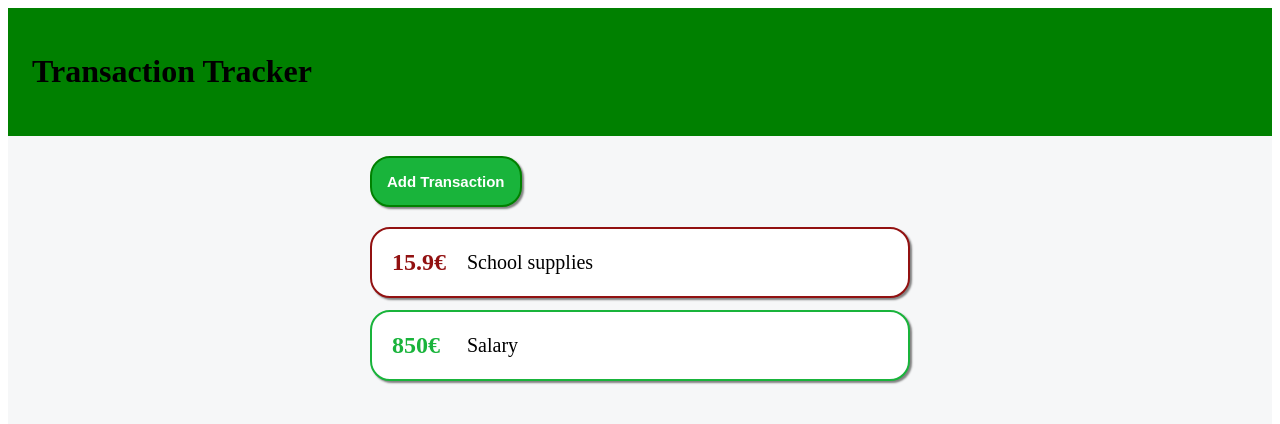
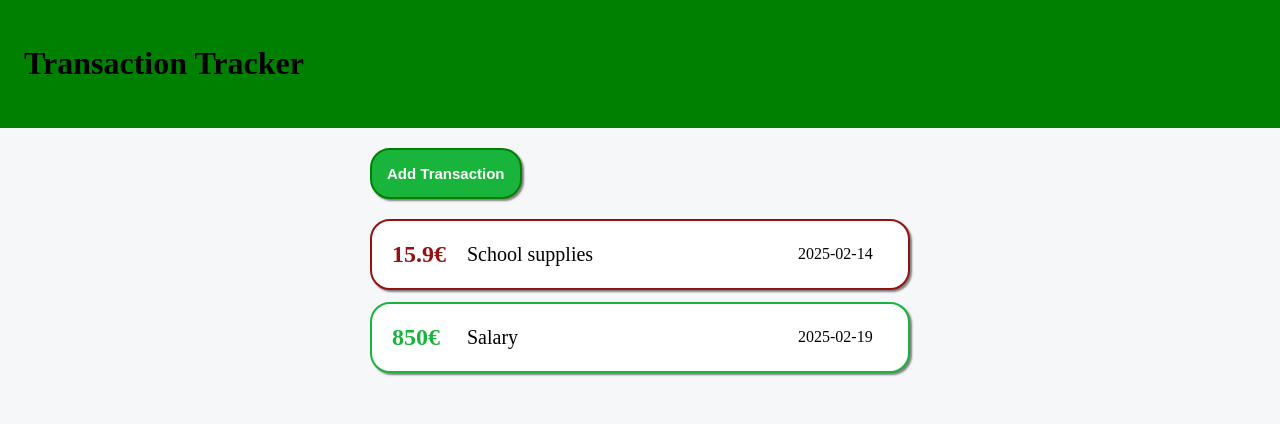
Before and after one commit to Tiisler/TransactionTracker, a Vue app: page / in a window 1280 px wide. Shown: the top 424 px of the page. Built offline with nearby package versions, Linux system fonts and the light colour scheme.

Commit message:
Added date

```diff
--- a/src/App.vue
+++ b/src/App.vue
@@ -8,13 +8,13 @@ const showEditModal = ref(false)
 const selectedTransaction = ref(null)
 
 let id = 0
-const transactionList = ref([{ id: id++, amount: 15.9, description: "School supplies", isIncome: false },
-{ id: id++, amount: 850, description: "Salary", isIncome: true }
+const transactionList = ref([{ id: id++, amount: 15.9, description: "School supplies", isIncome: false, date: "2025-02-14" },
+{ id: id++, amount: 850, description: "Salary", isIncome: true, date: "2025-02-19" }
 ])
 
 
 function handleAddTransaction(newTransaction) {
-  transactionList.value.push({ id: id++, amount: newTransaction.amount, description: newTransaction.description, isIncome: newTransaction.isIncome })
+  transactionList.value.push({ id: id++, amount: newTransaction.amount, description: newTransaction.description, isIncome: newTransaction.isIncome, date: newTransaction.date })
   showAddModal.value = false;
 }
 
@@ -40,7 +40,6 @@ function updateFunction(transaction) {
 </script>
 
 <template>
-  <div id="background">
   <div class="header">
     <h1 id="title">Transaction Tracker</h1>
   </div>
@@ -55,6 +54,7 @@ function updateFunction(transaction) {
         v-for="transaction in transactionList" :key="transaction.id">
         <b><span class="transactionAmount">{{ transaction.amount + "€" }}</span></b>
         <span class="transactionDescription">{{ transaction.description }}</span>
+        <span class="transactionDate">{{ transaction.date }}</span>
       </div>
     </div>
   </div>
@@ -63,19 +63,26 @@ function updateFunction(transaction) {
   <editModal v-if="showEditModal" @close="showEditModal = false" :transaction="selectedTransaction"
     @edit="handleUpdateTransaction" @remove="handleRemoveTransaction" />
 
-  </div>
-
 
 
 
 </template>
 
-<style scoped>
-#background {
-  background-color: rgb(246, 247, 248);
-  padding-bottom: 54vh;
+<style>
+html,
+body {
+  margin: 0;
+  padding: 0;
+  height: 100%;
 }
 
+body {
+  background-color: rgb(246, 247, 248);
+  /* Pane siia põhitausta värv */
+}
+</style>
+
+<style scoped>
 .header {
   background-color: green;
   padding: 3vh;
@@ -117,11 +124,12 @@ function updateFunction(transaction) {
 
 #transactionDiv {
   display: grid;
-  grid-template-columns: 75px auto 30px;
+  grid-template-columns: 75px auto 90px;
   align-items: center;
   box-shadow: 2px 2px 2px gray;
   background-color: rgb(255, 255, 255);
   transition: 200ms;
+  cursor: pointer;
 }
 
 #transactionDiv:hover {
@@ -156,4 +164,8 @@ function updateFunction(transaction) {
   transform: translateY(-2px);
   background-color: rgb(19, 145, 46);
 }
+
+.transactionDate {
+  color: black;
+}
 </style>
--- a/src/addModal.vue
+++ b/src/addModal.vue
@@ -6,10 +6,11 @@ const emit = defineEmits("add", "close")
 const description = ref("")
 const amount = ref(null)
 const profitOrLoss = ref("")
+const date = ref("")
 
 function submitTransaction() {
 
-    if (!description.value || !amount.value || !profitOrLoss.value) {
+    if (!description.value || !amount.value || !profitOrLoss.value || !date.value) {
         alert("Please fill all fields!");
         return;
     }
@@ -19,7 +20,7 @@ function submitTransaction() {
         income = true;
     }
 
-    emit("add", { description: description.value, amount: amount.value, isIncome: income })
+    emit("add", { description: description.value, amount: amount.value, isIncome: income, date: date.value })
     newTransaction.value = "";
     amount.value = null;
 }
@@ -34,6 +35,7 @@ function submitTransaction() {
             <hr id="upperLine">
             <input v-model="description" placeholder="Description" maxlength="70">
             <input type="number" v-model="amount" placeholder="Amount">
+            <input type="date" v-model="date" id="dateSelector" placeholder="Select date">
             <h3>Select transaction type:</h3>
             <select v-model="profitOrLoss" id="typeSelector">
                 <option disabled value="">Please select one</option>
--- a/src/editModal.vue
+++ b/src/editModal.vue
@@ -9,11 +9,12 @@ const id = ref(props.transaction.id)
 const description = ref(props.transaction.description)
 const amount = ref(props.transaction.amount)
 const profitOrLoss = ref(props.transaction.isIncome ? "Income" : "Expense")
+const date = ref(props.transaction.date)
 
 
 function editTransaction() {
 
-    if (!description.value || !amount.value || !profitOrLoss.value) {
+    if (!description.value || !amount.value || !profitOrLoss.value || !date.value) {
         alert("Please fill all fields!");
         return;
     }
@@ -23,9 +24,7 @@ function editTransaction() {
         income = true;
     }
 
-    emit("edit", { id: id.value, description: description.value, amount: amount.value, isIncome: income })
-    newTransaction.value = "";
-    amount.value = null;
+    emit("edit", { id: id.value, description: description.value, amount: amount.value, isIncome: income, date: date.value })
 }
 
 
@@ -39,6 +38,7 @@ function editTransaction() {
             <hr id="upperLine">
             <input v-model="description" placeholder="Description" maxlength="70">
             <input type="number" v-model="amount" placeholder="Amount">
+            <input type="date" v-model="date" id="dateSelector" placeholder="Select date">
             <h3>Select transaction type:</h3>
             <select v-model="profitOrLoss" id="typeSelector">
                 <option disabled value="">Please select one</option>
@@ -108,7 +108,7 @@ input {
     background-color: rgb(25, 180, 59);
     color: white;
     border: 1px solid green;
-    padding: 10px 17px;
+    padding: 10px 15px;
     border-radius: 4px;
     cursor: pointer;
     margin-right: 15px;
@@ -120,6 +120,7 @@ input {
 
 .updateButton:hover {
     transform: translateY(-2px);
+    background-color: rgb(19, 145, 46);
 }
 
 .cancelButton {
@@ -131,12 +132,13 @@ input {
     cursor: pointer;
     border-radius: 10px;
     transition: 200ms;
-    border: 1px solid rgb(56, 54, 54);
+    border: 1px solid rgb(73, 70, 70);
     box-shadow: 2px 2px 3px gray;
 }
 
 .cancelButton:hover {
     transform: translateY(-2px);
+    background-color: #494544b7;
 }
 
 .deleteButton {
@@ -155,6 +157,7 @@ input {
 
 .deleteButton:hover {
     transform: translateY(-2px);
+    background-color: #7c1406b7;
 }
 
 .flexButtons {
```
Lines whose indentation alone changed are shown as unchanged.
